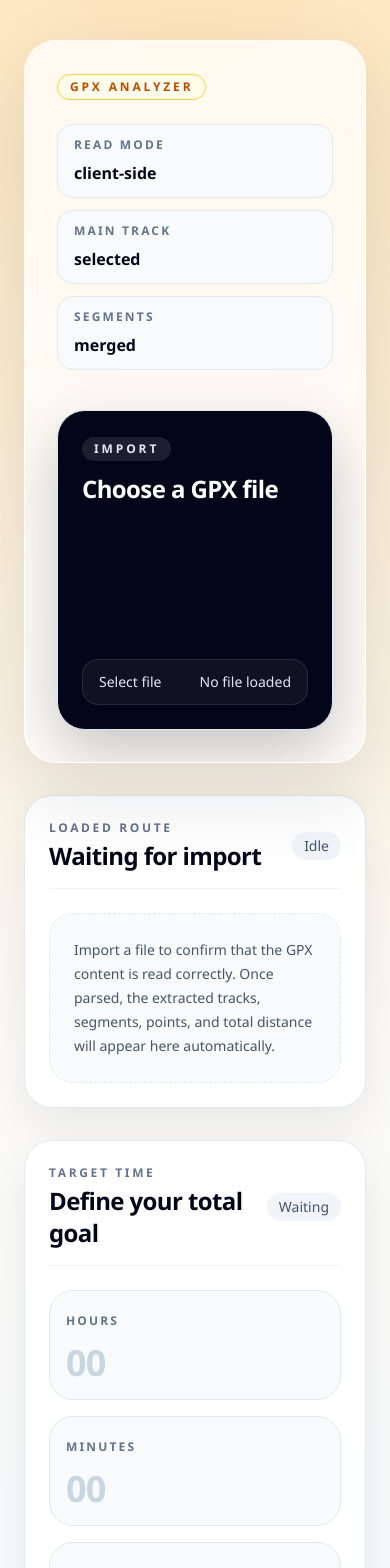
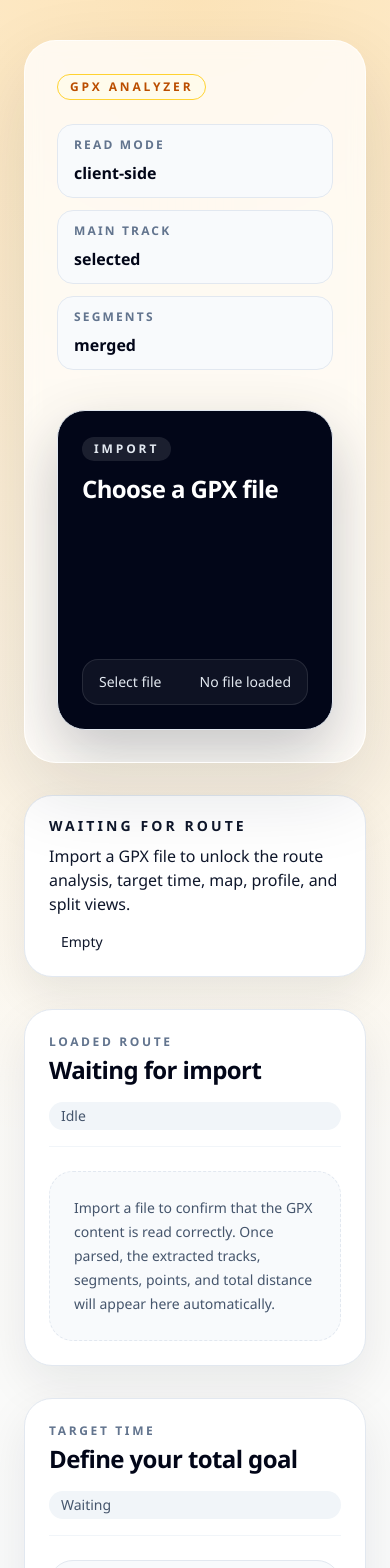
Before and after one commit to dieperid/gpx-analyzer, a Next.js app: page / in a window 390 px wide. Shown: the top 1568 px of the page. Built offline with nearby package versions, Linux system fonts and the light colour scheme.

Commit message:
feat: added responsive

```diff
--- a/app/page.tsx
+++ b/app/page.tsx
@@ -41,6 +41,40 @@ export default function Home() {
     activeRoute !== null && targetTime.status === "valid"
       ? buildSplitMarkers(activeRoute, targetTime.totalSeconds)
       : [];
+  const appState: {
+    badge: string;
+    label: string;
+    message: string;
+    tone: "empty" | "loading" | "error" | "ready";
+  } = isLoading
+    ? {
+        badge: "Processing",
+        label: "Loading route",
+        message:
+          "The GPX file is being parsed and all views will update automatically.",
+        tone: "loading",
+      }
+    : errorMessage
+      ? {
+          badge: "Error",
+          label: "Import problem",
+          message: errorMessage,
+          tone: "error",
+        }
+      : loadedRoute
+        ? {
+            badge: "Ready",
+            label: "Route loaded",
+            message: `${loadedRoute.fileName} is active across the map, profile, summary, and split table.`,
+            tone: "ready",
+          }
+        : {
+            badge: "Empty",
+            label: "Waiting for route",
+            message:
+              "Import a GPX file to unlock the route analysis, target time, map, profile, and split views.",
+            tone: "empty",
+          };
 
   async function handleFileSelection(file: File | null) {
     if (!file) {
@@ -186,17 +220,10 @@ export default function Home() {
           </div>
         </section>
 
-        {errorMessage ? (
-          <section className="rounded-[28px] border border-rose-200 bg-rose-50 px-6 py-5 text-rose-900 shadow-[0_18px_40px_rgba(244,63,94,0.08)]">
-            <p className="text-sm font-semibold uppercase tracking-[0.22em]">
-              Import error
-            </p>
-            <p className="mt-2 text-base">{errorMessage}</p>
-          </section>
-        ) : null}
+        <AppStateBanner state={appState} />
 
         <section className="rounded-[28px] border border-slate-200 bg-white p-6 shadow-[0_18px_48px_rgba(15,23,42,0.08)]">
-          <div className="flex items-center justify-between gap-4 border-b border-slate-100 pb-4">
+          <div className="flex flex-col gap-4 border-b border-slate-100 pb-4 sm:flex-row sm:items-center sm:justify-between">
             <div>
               <p className="text-xs font-semibold uppercase tracking-[0.22em] text-slate-500">
                 Loaded route
@@ -262,7 +289,7 @@ export default function Home() {
 
         <section className="grid gap-6 xl:grid-cols-[0.9fr_1.1fr]">
           <div className="rounded-[28px] border border-slate-200 bg-white p-6 shadow-[0_18px_48px_rgba(15,23,42,0.08)]">
-            <div className="flex items-center justify-between gap-4 border-b border-slate-100 pb-4">
+            <div className="flex flex-col gap-4 border-b border-slate-100 pb-4 sm:flex-row sm:items-center sm:justify-between">
               <div>
                 <p className="text-xs font-semibold uppercase tracking-[0.22em] text-slate-500">
                   Target time
@@ -326,7 +353,7 @@ export default function Home() {
         />
 
         <section className="overflow-hidden rounded-[28px] border border-slate-200 bg-white shadow-[0_18px_48px_rgba(15,23,42,0.08)]">
-          <div className="flex items-center justify-between gap-4 border-b border-slate-100 px-6 py-4">
+          <div className="flex flex-col gap-4 border-b border-slate-100 px-6 py-4 sm:flex-row sm:items-center sm:justify-between">
             <div>
               <p className="text-xs font-semibold uppercase tracking-[0.22em] text-slate-500">
                 Route visualization
@@ -368,6 +395,43 @@ function InfoCard({ label, value }: { label: string; value: string }) {
       </p>
       <p className="mt-2 text-base font-semibold text-slate-950">{value}</p>
     </div>
+  );
+}
+
+function AppStateBanner({
+  state,
+}: {
+  state: {
+    badge: string;
+    label: string;
+    message: string;
+    tone: "empty" | "loading" | "error" | "ready";
+  };
+}) {
+  return (
+    <section
+      className={`rounded-[28px] border px-6 py-5 shadow-[0_18px_40px_rgba(15,23,42,0.08)] ${
+        state.tone === "empty"
+          ? "border-slate-200 bg-white text-slate-900"
+          : state.tone === "loading"
+            ? "border-sky-200 bg-sky-50 text-sky-950"
+            : state.tone === "error"
+              ? "border-rose-200 bg-rose-50 text-rose-900"
+              : "border-emerald-200 bg-emerald-50 text-emerald-950"
+      }`}
+    >
+      <div className="flex flex-col gap-3 sm:flex-row sm:items-center sm:justify-between">
+        <div>
+          <p className="text-sm font-semibold uppercase tracking-[0.22em]">
+            {state.label}
+          </p>
+          <p className="mt-2 text-base">{state.message}</p>
+        </div>
+        <div className="rounded-full bg-white/70 px-3 py-1 text-sm font-medium">
+          {state.badge}
+        </div>
+      </div>
+    </section>
   );
 }
 
@@ -511,7 +575,7 @@ function TargetTimeSummary({
 
   return (
     <div className="rounded-[28px] border border-slate-200 bg-[linear-gradient(180deg,#0f172a_0%,#172554_100%)] p-6 text-white shadow-[0_18px_48px_rgba(15,23,42,0.14)]">
-      <div className="flex items-center justify-between gap-4 border-b border-white/10 pb-4">
+      <div className="flex flex-col gap-4 border-b border-white/10 pb-4 sm:flex-row sm:items-center sm:justify-between">
         <div>
           <p className="text-xs font-semibold uppercase tracking-[0.22em] text-sky-200">
             Global indicators
@@ -614,7 +678,7 @@ function SplitMarkersSection({
 }) {
   return (
     <section className="rounded-[28px] border border-slate-200 bg-white p-6 shadow-[0_18px_48px_rgba(15,23,42,0.08)]">
-      <div className="flex items-center justify-between gap-4 border-b border-slate-100 pb-4">
+      <div className="flex flex-col gap-4 border-b border-slate-100 pb-4 sm:flex-row sm:items-center sm:justify-between">
         <div>
           <p className="text-xs font-semibold uppercase tracking-[0.22em] text-slate-500">
             Split markers
@@ -664,7 +728,36 @@ function SplitMarkersSection({
             />
           </div>
 
-          <div className="mt-6 overflow-hidden rounded-3xl border border-slate-200">
+          <div className="mt-6 space-y-4 lg:hidden">
+            {splitMarkers.map((marker) => (
+              <div
+                key={`${marker.kind}-${marker.label}-${marker.cumulativeDistanceMeters}`}
+                className="rounded-3xl border border-slate-200 bg-slate-50 p-4"
+              >
+                <div className="flex items-center justify-between gap-3">
+                  <span className="text-base font-semibold text-slate-950">
+                    {marker.label}
+                  </span>
+                  <span className="text-sm text-slate-500">
+                    {formatDistance(marker.cumulativeDistanceMeters)}
+                  </span>
+                </div>
+                <div className="mt-4 grid grid-cols-2 gap-3 text-sm text-slate-700">
+                  <MobileStat label="Time" value={formatDuration(marker.estimatedTimeSeconds)} />
+                  <MobileStat label="Gain" value={formatElevation(marker.elevationGainMeters)} />
+                  <MobileStat label="Loss" value={formatElevation(marker.elevationLossMeters)} />
+                  <MobileStat
+                    label="Coord"
+                    value={`${marker.latitude.toFixed(4)}, ${marker.longitude.toFixed(4)}`}
+                  />
+                </div>
+              </div>
+            ))}
+          </div>
+
+          <div className="mt-6 hidden overflow-hidden rounded-3xl border border-slate-200 lg:block">
+            <div className="overflow-x-auto">
+              <div className="min-w-[860px]">
                 <div className="grid grid-cols-[110px_1fr_130px_110px_110px_150px] gap-4 bg-slate-50 px-5 py-4 text-xs font-semibold uppercase tracking-[0.18em] text-slate-500">
                   <span>Marker</span>
                   <span>Distance</span>
@@ -692,9 +785,22 @@ function SplitMarkersSection({
                   ))}
                 </div>
               </div>
+            </div>
+          </div>
         </>
       )}
     </section>
+  );
+}
+
+function MobileStat({ label, value }: { label: string; value: string }) {
+  return (
+    <div className="rounded-2xl border border-white/0 bg-white px-3 py-2">
+      <p className="text-xs font-semibold uppercase tracking-[0.18em] text-slate-500">
+        {label}
+      </p>
+      <p className="mt-1 text-sm text-slate-900">{value}</p>
+    </div>
   );
 }
 
@@ -849,6 +955,7 @@ function parseTargetTimeInput(input: TargetTimeInput): ParsedTargetTime {
     errorMessage: null,
     totalSeconds,
   };
+
 }
 
 function formatDuration(totalSeconds: number): string {
--- a/components/route-map-client.tsx
+++ b/components/route-map-client.tsx
@@ -58,7 +58,7 @@ export default function RouteMapClient({
           </div>
         </div>
       )}
-      <div className="h-[420px] w-full">
+      <div className="h-[320px] w-full sm:h-[420px]">
         <MapContainer
           center={startPosition}
           zoom={13}
```
Lines whose indentation alone changed are shown as unchanged.
